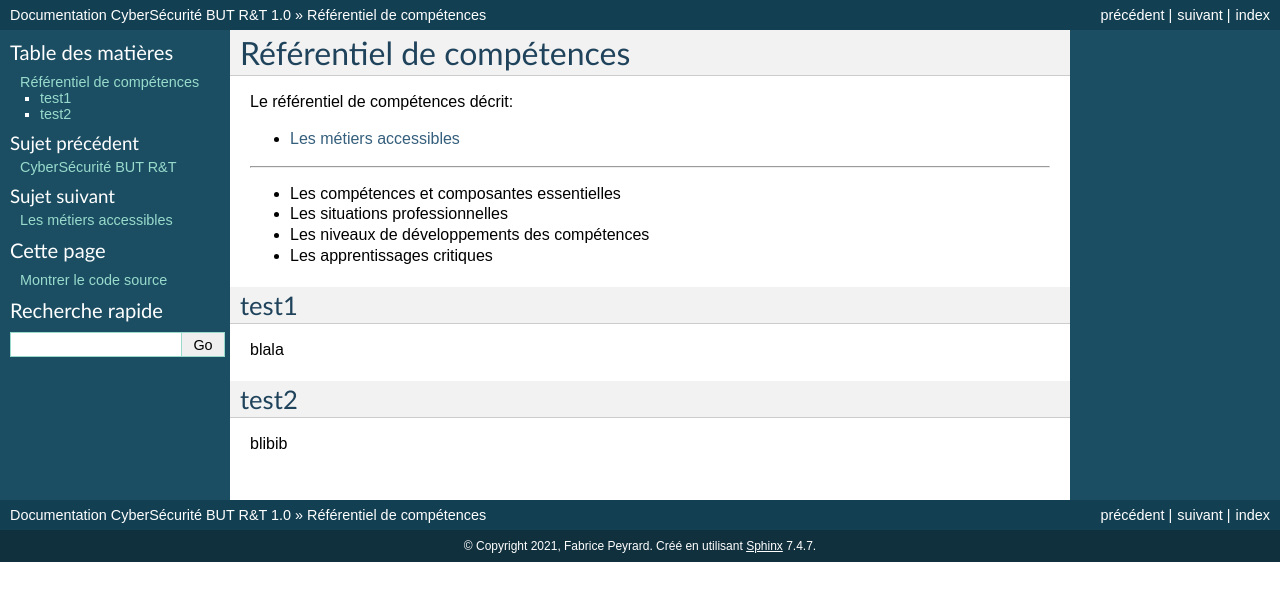
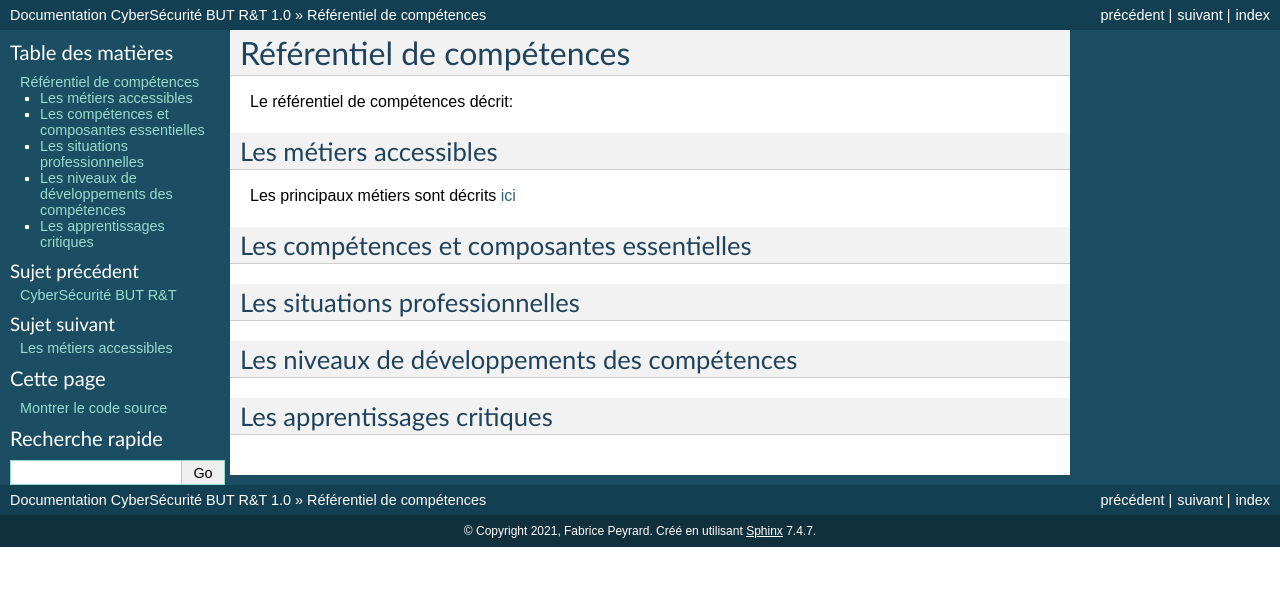
Before and after one commit to FPeyrard/CyberSecurite_BUT_RT, a Sphinx documentation site: the page built from docs/source/referentielcompetences/refcomp.rst, in a window 1280 px wide. Shown: the top 601 px of the page. Built offline with Sphinx 7.4.7, drawn with Linux system fonts in a browser that asks for light colours.

Commit message:
Update refcomp.rst

```diff
--- a/docs/source/referentielcompetences/refcomp.rst
+++ b/docs/source/referentielcompetences/refcomp.rst
@@ -5,25 +5,21 @@ Référentiel de compétences
 
 Le référentiel de compétences décrit:
 
-* :doc:`Les métiers accessibles <metiers>`
-------------------------------------------
+Les métiers accessibles
+-----------------------
+Les principaux métiers sont décrits :doc:`ici<metiers>`
 
-* Les compétences et composantes essentielles
-
-* Les situations professionnelles
-
-* Les niveaux de développements des compétences
-
-* Les apprentissages critiques
+Les compétences et composantes essentielles
+-------------------------------------------
 
 
+Les situations professionnelles
+-------------------------------
 
-test1
------
 
-blala
+Les niveaux de développements des compétences
+---------------------------------------------
 
-test2
------
 
-blibib
+Les apprentissages critiques
+----------------------------
```
